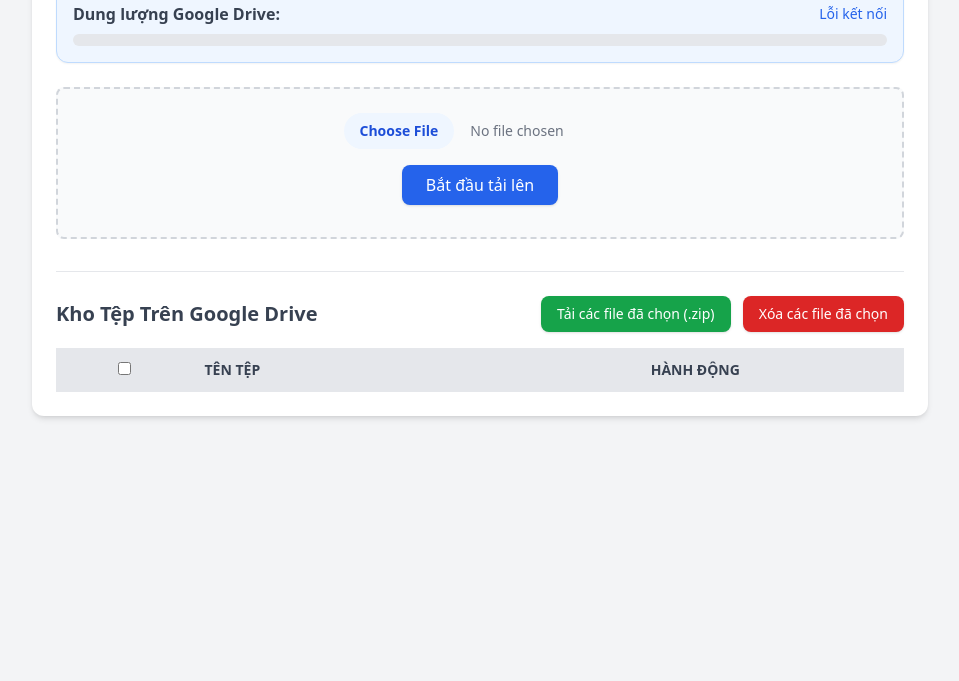
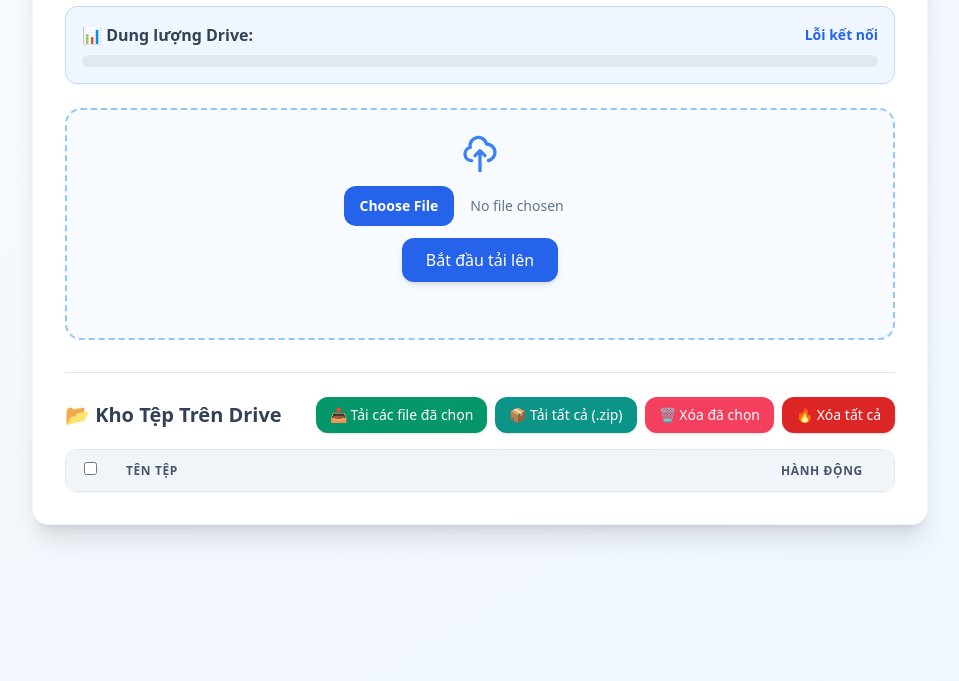
Before and after one commit to VietHoang2k1/drive-uploader, a website: page public/index.html in a window 1280 px wide. Shown: the part 119-800 px from the top of the page, without its empty margins (160-1119 px from the left). Drawn offline with nearby package versions, Linux system fonts and the light colour scheme; no server answers.

Commit message:
Update index.html

```diff
--- a/public/index.html
+++ b/public/index.html
@@ -3,55 +3,80 @@
 <head>
     <meta charset="UTF-8">
     <meta name="viewport" content="width=device-width, initial-scale=1.0">
-    <title>Quản lý và Tải file Google Drive</title>
-    <!-- Sử dụng thư viện Tailwind CSS để giao diện đẹp và hiện đại -->
+    <title>Quản lý Google Drive Pro</title>
+    <!-- Sử dụng Tailwind CSS -->
     <script src="https://cdn.tailwindcss.com"></script>
 </head>
-<body class="bg-gray-100 min-h-screen p-6">
-    <div class="max-w-4xl mx-auto bg-white rounded-xl shadow-md p-6">
-        <h1 class="text-2xl font-bold text-gray-800 mb-6 text-center">Quản lý File trên Google Drive</h1>
+<body class="bg-gradient-to-br from-slate-50 to-blue-50 min-h-screen py-8 px-4">
+    <div class="max-w-4xl mx-auto bg-white rounded-2xl shadow-xl p-6 md:p-8 border border-slate-100">
 
-        <!-- KHU VỰC HIỂN THỊ DUNG LƯỢNG GOOGLE DRIVE -->
+        <!-- Tiêu đề -->
+        <h1 class="text-3xl font-extrabold text-slate-800 mb-6 text-center tracking-tight">
+            🚀 Quản Lý Google Drive Pro
+        </h1>
+
+        <!-- KHU VỰC HIỂN THỊ DUNG LƯỢNG -->
         <div class="bg-blue-50 border border-blue-200 p-4 rounded-xl shadow-sm mb-6">
             <div class="flex justify-between items-center mb-2">
-                <span class="font-semibold text-gray-700 text-sm md:text-base">Dung lượng Google Drive:</span>
-                <span id="storage-text" class="text-xs md:text-sm font-medium text-blue-600">Đang tải...</span>
+                <span class="font-semibold text-slate-700 text-sm md:text-base flex items-center gap-2">
+                    📊 Dung lượng Drive:
+                </span>
+                <span id="storage-text" class="text-xs md:text-sm font-bold text-blue-600">Đang tải...</span>
             </div>
             <!-- Thanh tiến trình (Progress Bar) -->
-            <div class="w-full bg-gray-200 rounded-full h-3 overflow-hidden">
+            <div class="w-full bg-slate-200 rounded-full h-3 overflow-hidden">
                 <div id="storage-bar" class="bg-blue-600 h-3 rounded-full transition-all duration-500" style="width: 0%"></div>
             </div>
         </div>
 
         <!-- KHU VỰC UPLOAD FILE -->
-        <div class="mb-8 border-2 border-dashed border-gray-300 rounded-lg p-6 text-center bg-gray-50">
-            <input type="file" id="fileInput" class="mb-4 text-sm text-gray-500 file:mr-4 file:py-2 file:px-4 file:rounded-full file:border-0 file:text-sm file:font-semibold file:bg-blue-50 file:text-blue-700 hover:file:bg-blue-100">
-            <br>
-            <button onclick="uploadFile()" class="bg-blue-600 text-white px-6 py-2 rounded-lg font-medium hover:bg-blue-700 transition shadow">Bắt đầu tải lên</button>
-            <p id="uploadStatus" class="mt-2 text-sm text-gray-600 font-semibold"></p>
-        </div>
-
-        <hr class="mb-6">
-
-        <!-- KHU VỰC DANH SÁCH FILE VÀ CÁC NÚT THAO TÁC NHIỀU FILE -->
-        <div class="flex flex-col md:flex-row justify-between items-center mb-4 gap-3">
-            <h2 class="text-xl font-semibold text-gray-700">Kho Tệp Trên Google Drive</h2>
-            <div class="space-x-2">
-                <button onclick="downloadSelectedZip()" class="bg-green-600 text-white px-4 py-2 rounded-lg text-sm font-medium hover:bg-green-700 transition shadow">Tải các file đã chọn (.zip)</button>
-                <button onclick="deleteSelectedFiles()" class="bg-red-600 text-white px-4 py-2 rounded-lg text-sm font-medium hover:bg-red-700 transition shadow">Xóa các file đã chọn</button>
+        <div class="mb-8 border-2 border-dashed border-blue-300 rounded-2xl p-6 text-center bg-blue-50/50 hover:bg-blue-50/80 transition">
+            <div class="flex flex-col items-center justify-center space-y-3">
+                <svg class="w-10 h-10 text-blue-500" fill="none" stroke="currentColor" viewBox="0 0 24 24">
+                    <path stroke-linecap="round" stroke-linejoin="round" stroke-width="2" d="M7 16a4 4 0 01-.88-7.903A5 5 0 1115.9 6L16 6a5 5 0 011 9.9M15 13l-3-3m0 0l-3 3m3-3v12"></path>
+                </svg>
+                <input type="file" id="fileInput" class="text-sm text-slate-500 file:mr-4 file:py-2.5 file:px-4 file:rounded-xl file:border-0 file:text-sm file:font-semibold file:bg-blue-600 file:text-white hover:file:bg-blue-700 cursor-pointer">
+                <button onclick="uploadFile()" class="bg-blue-600 text-white px-6 py-2.5 rounded-xl font-medium hover:bg-blue-700 shadow-md transition active:scale-95">
+                    Bắt đầu tải lên
+                </button>
+                <p id="uploadStatus" class="text-sm font-semibold text-slate-600 min-h-[20px]"></p>
             </div>
         </div>
 
-        <div class="overflow-x-auto">
+        <hr class="mb-6 border-slate-200">
+
+        <!-- KHU VỰC THAO TÁC DANH SÁCH FILE -->
+        <div class="flex flex-col md:flex-row justify-between items-center mb-4 gap-3">
+            <h2 class="text-xl font-bold text-slate-700">📂 Kho Tệp Trên Drive</h2>
+
+            <!-- Nhóm nút chức năng hàng loạt -->
+            <div class="flex flex-wrap gap-2">
+                <button onclick="downloadSelectedZip()" class="bg-emerald-600 text-white px-3.5 py-2 rounded-xl text-xs md:text-sm font-medium hover:bg-emerald-700 shadow transition active:scale-95">
+                    📥 Tải các file đã chọn
+                </button>
+                <button onclick="downloadAllZip()" class="bg-teal-600 text-white px-3.5 py-2 rounded-xl text-xs md:text-sm font-medium hover:bg-teal-700 shadow transition active:scale-95">
+                    📦 Tải tất cả (.zip)
+                </button>
+                <button onclick="deleteSelectedFiles()" class="bg-rose-500 text-white px-3.5 py-2 rounded-xl text-xs md:text-sm font-medium hover:bg-rose-600 shadow transition active:scale-95">
+                    🗑️ Xóa đã chọn
+                </button>
+                <button onclick="deleteAllFiles()" class="bg-red-600 text-white px-3.5 py-2 rounded-xl text-xs md:text-sm font-medium hover:bg-red-700 shadow transition active:scale-95">
+                    🔥 Xóa tất cả
+                </button>
+            </div>
+        </div>
+
+        <!-- BẢNG HIỂN THỊ FILE -->
+        <div class="overflow-x-auto rounded-xl border border-slate-200 shadow-sm">
             <table class="w-full text-left border-collapse">
                 <thead>
-                    <tr class="bg-gray-200 text-gray-700 uppercase text-sm">
-                        <th class="p-3 text-center"><input type="checkbox" id="selectAll" onclick="toggleSelectAll(this)"></th>
+                    <tr class="bg-slate-100 text-slate-600 uppercase text-xs tracking-wider">
+                        <th class="p-3 text-center w-12"><input type="checkbox" id="selectAll" onclick="toggleSelectAll(this)" class="rounded text-blue-600 focus:ring-blue-500 cursor-pointer"></th>
                         <th class="p-3">Tên tệp</th>
-                        <th class="p-3 text-center">Hành động</th>
+                        <th class="p-3 text-center w-36">Hành động</th>
                     </tr>
                 </thead>
-                <tbody id="fileTableBody" class="text-gray-600 text-sm divide-y divide-gray-200">
+                <tbody id="fileTableBody" class="text-slate-600 text-sm divide-y divide-slate-200 bg-white">
                     <!-- Danh sách file sẽ được load tự động vào đây -->
                 </tbody>
             </table>
@@ -59,7 +84,8 @@
     </div>
 
     <script>
-        // Tải dung lượng Google Drive
+        let allFilesCache = []; // Lưu trữ danh sách file toàn cục để dùng cho chức năng tải/xóa tất cả
+
         async function loadStorageQuota() {
             try {
                 const res = await fetch('/storage-quota');
@@ -76,28 +102,28 @@
             }
         }
 
-        // Tải danh sách file khi vừa mở trang
         async function loadFiles() {
             try {
                 const res = await fetch('/files');
                 const files = await res.json();
+                allFilesCache = files; // Lưu lại danh sách
                 const tbody = document.getElementById('fileTableBody');
                 tbody.innerHTML = '';
 
                 if (files.length === 0) {
-                    tbody.innerHTML = `<tr><td colspan="3" class="text-center p-4 text-gray-500">Chưa có tệp nào trên Drive.</td></tr>`;
+                    tbody.innerHTML = `<tr><td colspan="3" class="text-center p-6 text-slate-400 italic">Chưa có tệp nào trên Drive.</td></tr>`;
                     return;
                 }
 
                 files.forEach(file => {
                     const tr = document.createElement('tr');
-                    tr.className = 'hover:bg-gray-50';
+                    tr.className = 'hover:bg-slate-50 transition';
                     tr.innerHTML = `
-                        <td class="p-3 text-center"><input type="checkbox" class="file-checkbox" value="${file.id}"></td>
-                        <td class="p-3 font-medium text-gray-800">${file.name}</td>
-                        <td class="p-3 text-center space-x-2">
-                            <a href="https://drive.google.com/uc?export=download&id=${file.id}" class="text-blue-600 hover:underline font-medium">Tải xuống</a>
-                            <button onclick="deleteSingleFile('${file.id}')" class="text-red-600 hover:underline font-medium">Xóa</button>
+                        <td class="p-3 text-center"><input type="checkbox" class="file-checkbox" value="${file.id}" class="rounded text-blue-600 focus:ring-blue-500 cursor-pointer"></td>
+                        <td class="p-3 font-medium text-slate-800 break-all">${file.name}</td>
+                        <td class="p-3 text-center space-x-3">
+                            <a href="https://drive.google.com/uc?export=download&id=${file.id}" class="text-blue-600 hover:text-blue-800 font-medium text-xs bg-blue-50 px-2.5 py-1.5 rounded-lg transition">Tải</a>
+                            <button onclick="deleteSingleFile('${file.id}')" class="text-rose-600 hover:text-rose-800 font-medium text-xs bg-rose-50 px-2.5 py-1.5 rounded-lg transition">Xóa</button>
                         </td>
                     `;
                     tbody.appendChild(tr);
@@ -107,13 +133,11 @@
             }
         }
 
-        // Chọn hoặc bỏ chọn tất cả checkbox
         function toggleSelectAll(source) {
             const checkboxes = document.querySelectorAll('.file-checkbox');
             checkboxes.forEach(cb => cb.checked = source.checked);
         }
 
-        // Tải lên file đơn lẻ
         async function uploadFile() {
             const fileInput = document.getElementById('fileInput');
             const statusText = document.getElementById('uploadStatus');
@@ -125,33 +149,36 @@
             const formData = new FormData();
             formData.append('file', fileInput.files[0]);
 
-            statusText.innerText = 'Đang tải lên Google Drive...';
+            statusText.innerText = '⏳ Đang tải lên Google Drive...';
+            statusText.className = "text-sm font-semibold text-blue-600 mt-2";
 
             try {
                 const res = await fetch('/upload', { method: 'POST', body: formData });
                 const data = await res.json();
                 if (res.ok) {
-                    statusText.innerText = 'Tải lên thành công!';
+                    statusText.innerText = '✨ Tải lên thành công!';
+                    statusText.className = "text-sm font-semibold text-emerald-600 mt-2";
                     fileInput.value = '';
-                    loadFiles(); // Tải lại danh sách file mới
-                    loadStorageQuota(); // Cập nhật lại dung lượng
+                    loadFiles();
+                    loadStorageQuota();
                 } else {
-                    statusText.innerText = 'Lỗi: ' + data.error;
+                    statusText.innerText = '❌ Lỗi: ' + data.error;
+                    statusText.className = "text-sm font-semibold text-rose-600 mt-2";
                 }
             } catch (err) {
-                statusText.innerText = 'Lỗi kết nối đến server!';
+                statusText.innerText = '❌ Lỗi kết nối đến server!';
+                statusText.className = "text-sm font-semibold text-rose-600 mt-2";
             }
         }
 
-        // Xóa một file đơn lẻ
         async function deleteSingleFile(fileId) {
-            if (!confirm('Bạn có chắc chắn muốn xóa vĩnh viễn file này trên Google Drive không?')) return;
+            if (!confirm('Bạn có chắc chắn muốn xóa vĩnh viễn file này không?')) return;
 
             try {
                 const res = await fetch(`/files/${fileId}`, { method: 'DELETE' });
                 if (res.ok) {
-                    loadFiles(); // Cập nhật lại danh sách sau khi xóa
-                    loadStorageQuota(); // Cập nhật lại dung lượng
+                    loadFiles();
+                    loadStorageQuota();
                 } else {
                     alert('Xóa file thất bại.');
                 }
@@ -160,7 +187,6 @@
             }
         }
 
-        // Xóa nhiều file đã chọn
         async function deleteSelectedFiles() {
             const selectedCheckboxes = document.querySelectorAll('.file-checkbox:checked');
             if (selectedCheckboxes.length === 0) {
@@ -168,14 +194,31 @@
                 return;
             }
 
-            if (!confirm(`Bạn có chắc muốn xóa vĩnh viễn ${selectedCheckboxes.length} file đã chọn trên Google Drive?`)) return;
+            if (!confirm(`Bạn có chắc muốn xóa vĩnh viễn ${selectedCheckboxes.length} file đã chọn?`)) return;
 
             for (const cb of selectedCheckboxes) {
                 await fetch(`/files/${cb.value}`, { method: 'DELETE' });
             }
 
-            loadFiles(); // Tải lại danh sách sau khi xóa xong
-            loadStorageQuota(); // Cập nhật lại dung lượng
+            loadFiles();
+            loadStorageQuota();
+        }
+
+        // Xóa tất cả các file có trên Drive
+        async function deleteAllFiles() {
+            if (allFilesCache.length === 0) {
+                alert('Kho Drive đang trống!');
+                return;
+            }
+
+            if (!confirm(`🔥 CẢNH BÁO: Bạn có chắc chắn muốn XÓA TẤT CẢ ${allFilesCache.length} file trên Google Drive không? Thao tác này không thể hoàn tác!`)) return;
+
+            for (const file of allFilesCache) {
+                await fetch(`/files/${file.id}`, { method: 'DELETE' });
+            }
+
+            loadFiles();
+            loadStorageQuota();
         }
 
         // Tải các file đã chọn dạng file ZIP
@@ -187,7 +230,23 @@
             }
 
             const fileIds = Array.from(selectedCheckboxes).map(cb => cb.value);
+            await processZipDownload(fileIds, 'selected-files.zip');
+        }
 
+        // Tải toàn bộ tất cả file dạng file ZIP
+        async function downloadAllZip() {
+            if (allFilesCache.length === 0) {
+                alert('Kho Drive đang trống!');
+                return;
+            }
+
+            const fileIds = allFilesCache.map(file => file.id);
+            await processZipDownload(fileIds, 'all-drive-files.zip');
+        }
+
+        // Hàm chung xử lý gọi API tải file zip
+        async function processZipDownload(fileIds, zipName) {
+            try {
                 const res = await fetch('/download-zip', {
                     method: 'POST',
                     headers: { 'Content-Type': 'application/json' },
@@ -199,16 +258,18 @@
                     const url = window.URL.createObjectURL(blob);
                     const a = document.createElement('a');
                     a.href = url;
-                a.download = 'files-download.zip';
+                    a.download = zipName;
                     document.body.appendChild(a);
                     a.click();
                     a.remove();
                 } else {
                     alert('Không thể tạo file zip để tải.');
                 }
+            } catch (err) {
+                alert('Lỗi kết nối khi tải file zip.');
+            }
         }
 
-        // Chạy hàm load dung lượng và danh sách file ngay khi mở trang
         loadStorageQuota();
         loadFiles();
     </script>
```
Lines whose indentation alone changed are shown as unchanged.
